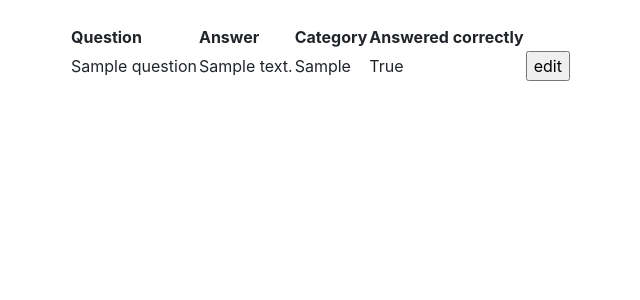
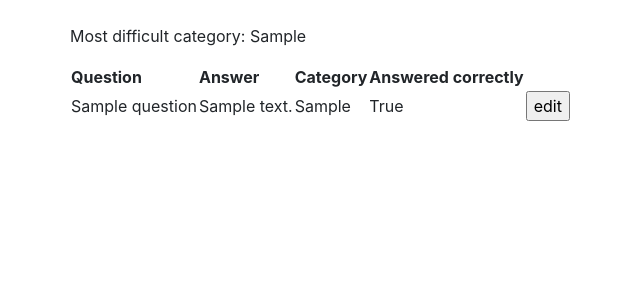
Before and after one commit to lauripalonen/tietovisatietokanta, a Flask app: template application/templates/questions/list.html in a window 1280 px wide. Shown: the part 56-356 px from the top of the page, without its empty margins (15-655 px from the left). Run offline with Flask 2, Linux system fonts and the light colour scheme; tables that the repository leaves empty hold one stand-in row (values such as "Sample post"); the template is opened without the code that fills it: values that come from a table or form of the project are taken from there, most other values are stand-ins (such as "Sample title", 1, 10 or a date in 2020); some libraries are stand-ins or nearby versions.

Commit message:
add hardest category view

```diff
--- a/application/templates/questions/list.html
+++ b/application/templates/questions/list.html
@@ -1,7 +1,7 @@
 {% extends "layout.html" %}
 
 {% block body %}
-<!-- <p>Most difficult category: {{ hardest_category }}</p> -->
+<p>Most difficult category: {{ hardest_category }}</p>
   <table>
     <tr>
       <td><strong>Question</strong></td>
```
